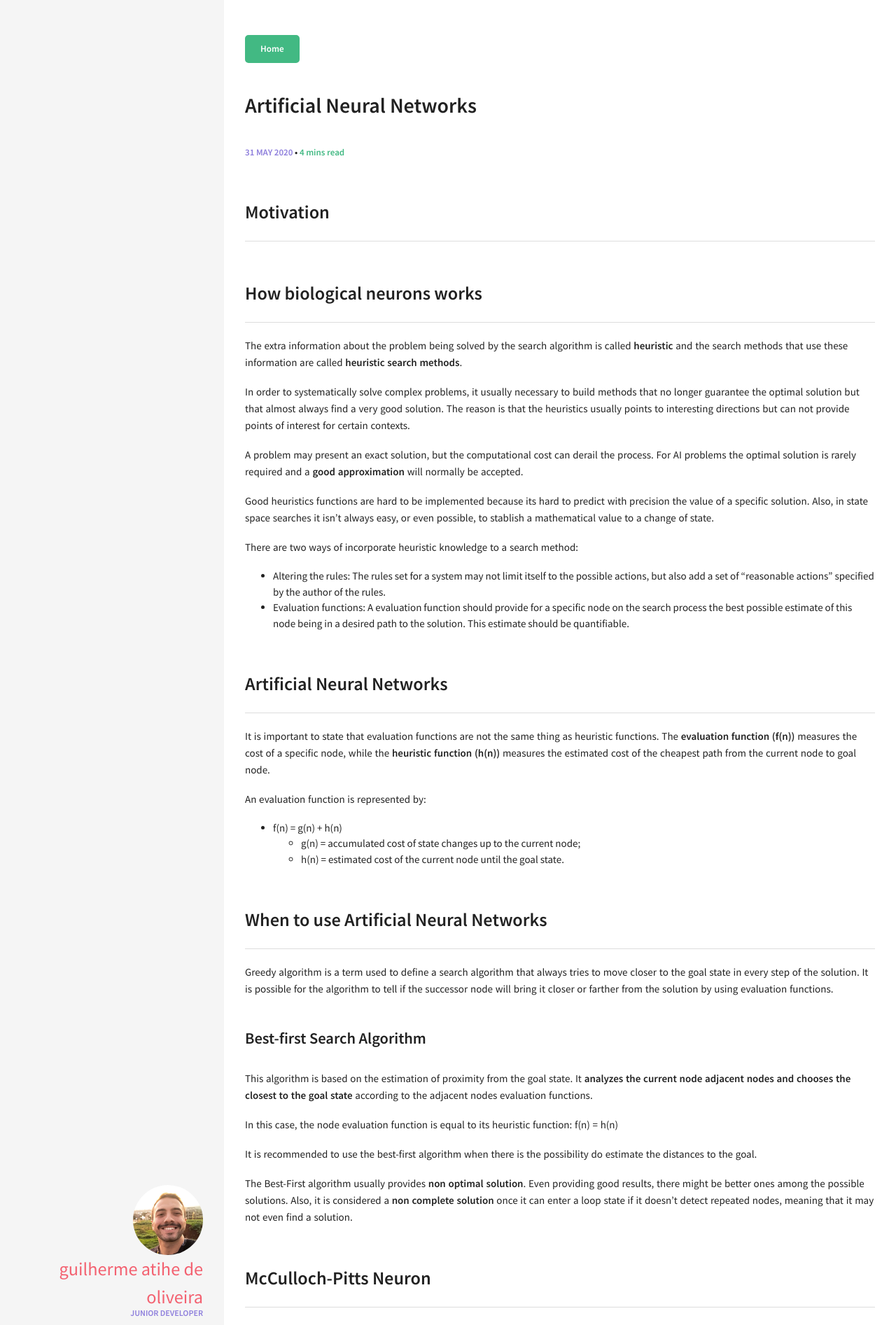
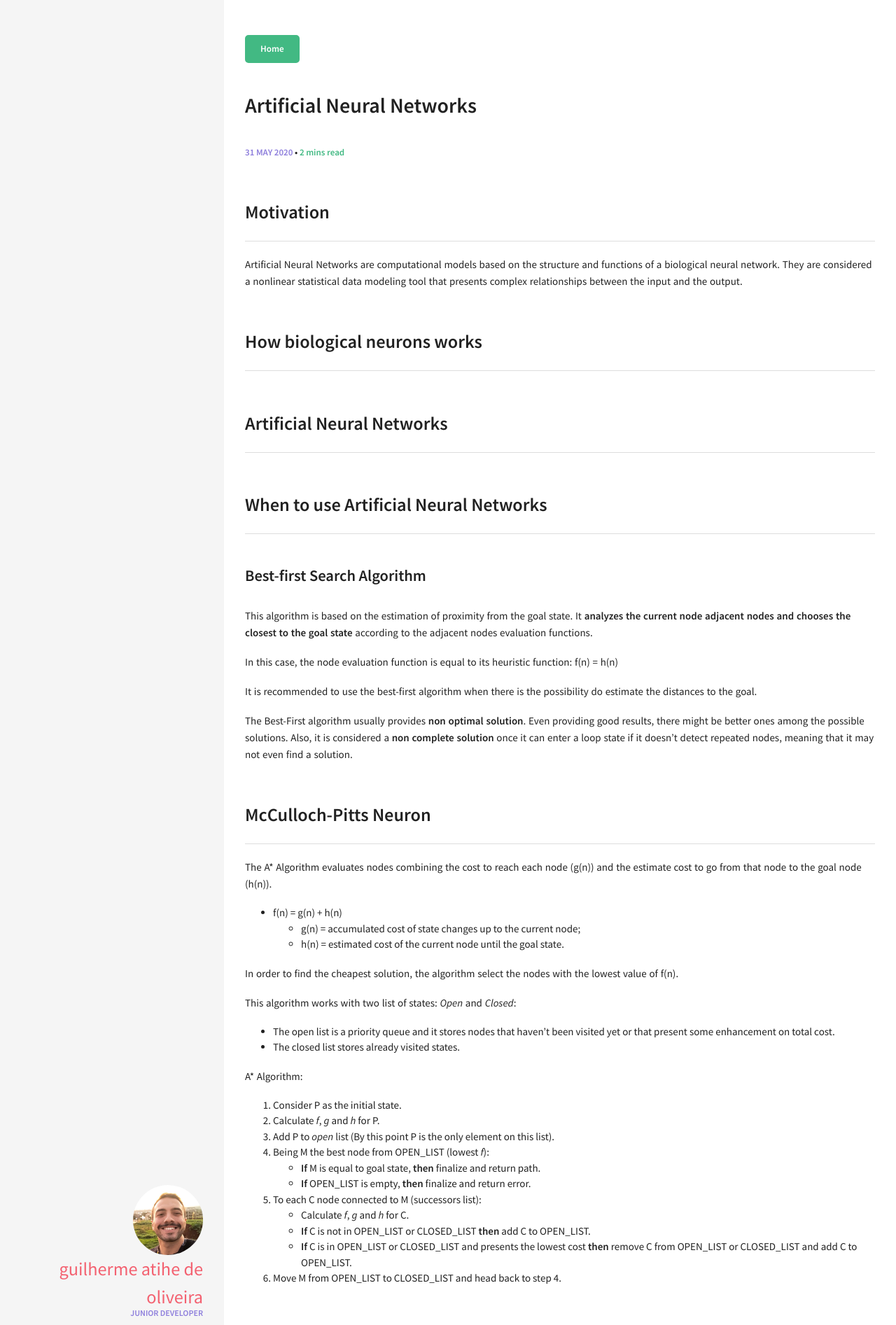
Before and after one commit to gatihe/guiati9.dev, a Jekyll site: the page built from _posts/2020-05-31-artificial_neural_networks.md, in a window 1280 px wide. Shown: the top 1893 px of the page at 70% size. Built offline with Jekyll 4.4.1, drawn with Linux system fonts in a browser that asks for light colours.

Commit message:
Update 2020-05-31-artificial_neural_networks.md

```diff
--- a/_posts/2020-05-31-artificial_neural_networks.md
+++ b/_posts/2020-05-31-artificial_neural_networks.md
@@ -8,35 +8,20 @@ comments: true
 
 ## Motivation
 
+Artificial Neural Networks are computational models based on the structure and functions of a  biological neural network. They are considered a nonlinear statistical data modeling tool that presents complex relationships between the input and the output.
 
 ## How biological neurons works
 
-The extra information about the problem being solved by the search algorithm is called __heuristic__ and the search methods that use these information are called __heuristic search methods__.
 
-In order to systematically solve complex problems, it usually necessary to build methods that no longer guarantee the optimal solution but that almost always find a very good solution. The reason is that the heuristics usually points to interesting directions but can not provide points of interest for certain contexts.
-
-A problem may present an exact solution, but the computational cost can derail the process. For AI problems the optimal solution is rarely required and a __good approximation__ will normally be accepted.
-
-Good heuristics functions are hard to be implemented because its hard to predict with precision the value of a specific solution. Also, in state space searches it isn't always easy, or even possible, to stablish a mathematical value to a change of state.
-
-There are two ways of incorporate heuristic knowledge to a search method:
-- Altering the rules: The rules set for a system may not limit itself to the possible actions, but also add a set of "reasonable actions" specified by the author of the rules.
-- Evaluation functions: A evaluation function should provide for a specific node on the search process the best possible estimate of this node being in a desired path to the solution. This estimate should be quantifiable.
 
 ## Artificial Neural Networks
 
-It is important to state that evaluation functions are not the same thing as heuristic functions. The __evaluation function (f(n))__ measures the cost of a specific node, while the __heuristic function (h(n))__ measures the estimated cost of the cheapest path from the current node to goal node.
 
-An evaluation function is represented by:
-
-- f(n) = g(n) + h(n)
-  - g(n) = accumulated cost of state changes up to the current node;
-  - h(n) = estimated cost of the current node until the goal state.
 
 
 ## When to use Artificial Neural Networks
 
-Greedy algorithm is a term used to define a search algorithm that always tries to move closer to the goal state in every step of the solution. It is possible for the algorithm to tell if the successor node will bring it closer or farther from the solution by using evaluation functions.
+
 
 ### Best-first Search Algorithm
 
```
